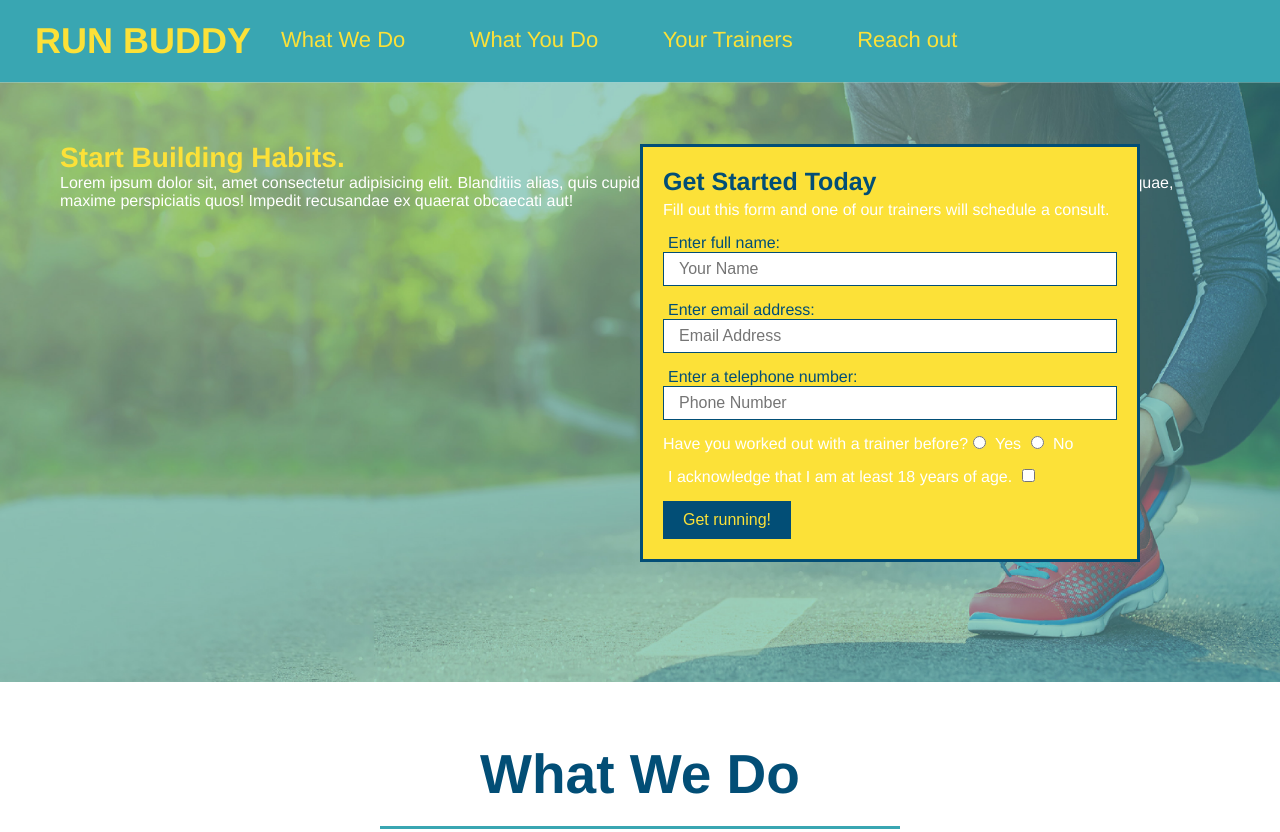
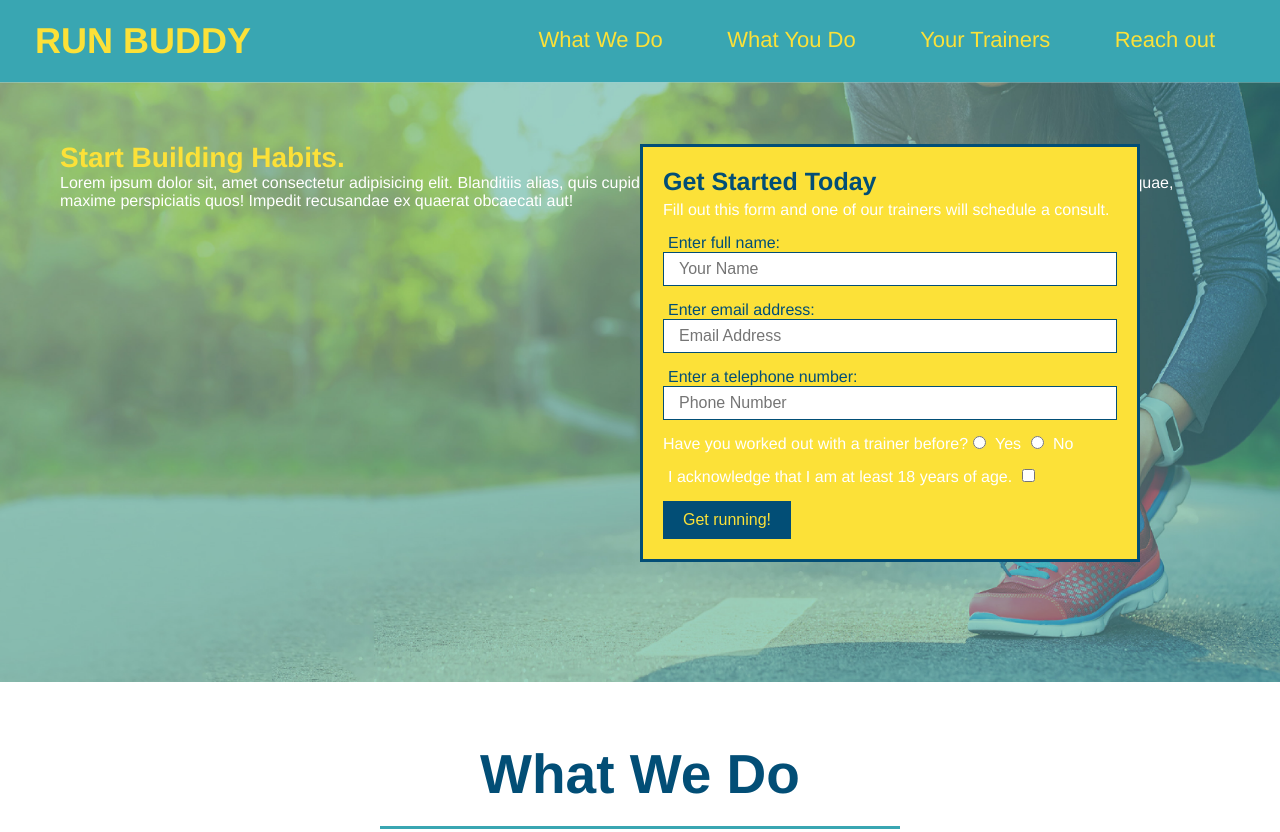
Before and after one commit to GrohTech/run-buddy, a plain HTML site: page index.html in a window 1280 px wide. Shown: the top 832 px of the page. Drawn offline with Linux system fonts and the light colour scheme.

Commit message:
add flexbox to header

```diff
--- a/assets/css/style.css
+++ b/assets/css/style.css
@@ -12,6 +12,8 @@ header {
     padding: 20px 35px;
     background-color: #39a6b2;
     display: flex;
+    justify-content: space-between;
+    flex-wrap: wrap;
 }
 header h1 {
     font-weight: bold;
```
